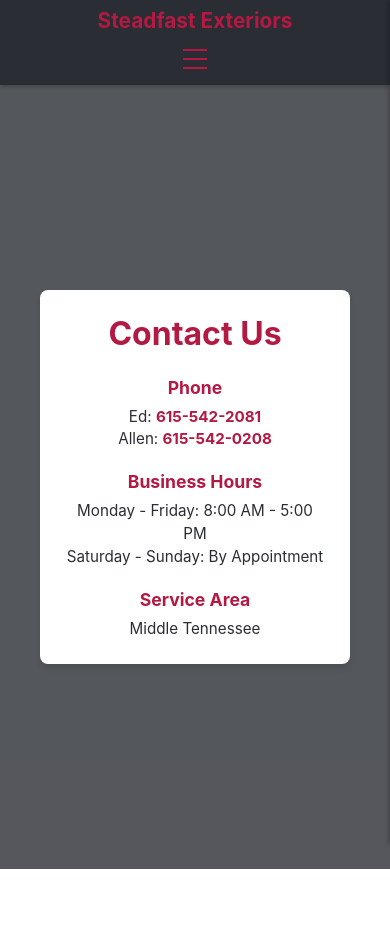
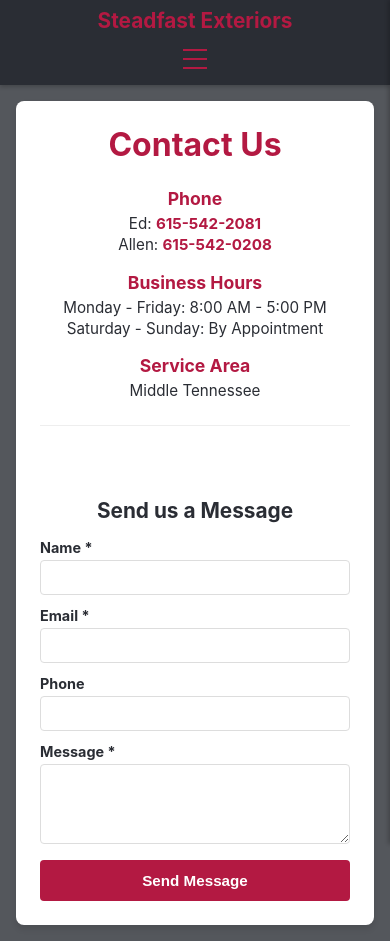
Before and after one commit to paigetreadway/steadfast, a React (Create React App) app: page /contact in a window 390 px wide. Before the commit the page ends 869 px from the top, so only its background shows below. Built offline with nearby package versions, Linux system fonts and the light colour scheme.

Commit message:
contact form

```diff
--- a/src/components/Contact.css
+++ b/src/components/Contact.css
@@ -3,7 +3,7 @@
   display: flex;
   justify-content: center;
   align-items: center;
-  padding: 2rem;
+  padding: 1.5rem;
   width: 100%;
   box-sizing: border-box;
   background-color: rgba(42, 45, 52, 0.8);
@@ -11,43 +11,58 @@
 
 .contact-content {
   width: 100%;
-  max-width: 600px;
+  max-width: 1000px;
   margin: 0 auto;
-  display: flex;
-  justify-content: center;
 }
 
 .contact-info {
-  text-align: center;
+  text-align: left;
   background-color: #ffffff;
-  padding: 2rem;
+  padding: 1.5rem 2rem;
   border-radius: 8px;
   box-shadow: 0 4px 6px rgba(0, 0, 0, 0.1);
   width: 100%;
+  display: flex;
+  gap: 2rem;
+}
+
+.contact-left {
+  flex: 1;
+  padding-right: 1.5rem;
+  border-right: 1px solid #eee;
+}
+
+.contact-right {
+  flex: 1;
+  padding-left: 1.5rem;
 }
 
 .contact-info h2 {
   color: #b31942;
-  margin-bottom: 2rem;
-  font-size: 2.5rem;
+  margin-bottom: 1.5rem;
+  font-size: 2rem;
+  text-align: left;
 }
 
 .contact-details {
   display: flex;
   flex-direction: column;
-  gap: 1.25rem;
+  gap: 1rem;
 }
 
 .contact-item h3 {
   color: #b31942;
-  margin-bottom: 0.5rem;
+  margin-bottom: 0.25rem;
   font-size: 1.1rem;
+  text-align: left;
 }
 
 .contact-item p {
   color: #2a2d34;
-  line-height: 1.5;
+  line-height: 1.4;
   font-size: 0.95rem;
+  text-align: left;
+  margin: 0;
 }
 
 .contact-item a {
@@ -62,17 +77,19 @@
 }
 
 .contact-form {
-  flex: 1.5;
+  padding-top: 1rem;
 }
 
 .contact-form h3 {
   color: #2a2d34;
   font-size: 1.3rem;
-  margin-bottom: 1.25rem;
+  margin-bottom: 1rem;
+  text-align: left;
 }
 
 .form-group {
-  margin-bottom: 1rem;
+  margin-bottom: 0.75rem;
+  text-align: left;
 }
 
 .form-group label {
@@ -94,7 +111,7 @@
 }
 
 .form-group textarea {
-  height: 100px;
+  height: 80px;
   resize: vertical;
 }
 
@@ -114,10 +131,28 @@
   border-radius: 4px;
   cursor: pointer;
   transition: background-color 0.3s ease;
+  width: 100%;
 }
 
 .submit-button:hover {
   background-color: #ff1f57;
+}
+
+.submit-status {
+  margin: 1rem 0;
+  padding: 0.75rem;
+  border-radius: 4px;
+  text-align: center;
+}
+
+.submit-status.success {
+  background-color: #e8f5e9;
+  color: #2e7d32;
+}
+
+.submit-status.error {
+  background-color: #ffebee;
+  color: #c62828;
 }
 
 /* Mobile styles */
@@ -126,40 +161,41 @@
     padding: 1rem;
   }
 
-  .contact-content {
+  .contact-info {
+    padding: 1.5rem;
     flex-direction: column;
-    padding: 1rem;
-    gap: 1rem;
-    margin: 0 0.5rem;
+    gap: 2rem;
   }
 
-  .contact-info {
-    padding: 1.5rem;
+  .contact-left {
+    padding-right: 0;
+    border-right: none;
+    border-bottom: 1px solid #eee;
+    padding-bottom: 1.5rem;
+  }
+
+  .contact-right {
+    padding-left: 0;
+    padding-top: 1.5rem;
   }
 
   .contact-info h2 {
     font-size: 2rem;
     margin-bottom: 1.5rem;
+    text-align: center;
   }
 
   .contact-details {
-    font-size: 0.9rem;
+    gap: 1rem;
   }
 
-  .contact-form {
-    padding-top: 0.75rem;
-  }
-
-  .contact-item {
+  .contact-item h3,
+  .contact-item p,
+  .contact-form h3 {
     text-align: center;
   }
 
-  .form-group {
-    margin-bottom: 0.75rem;
-  }
-
   .submit-button {
-    width: 100%;
     padding: 0.75rem;
   }
 }
--- a/src/components/Contact.js
+++ b/src/components/Contact.js
@@ -1,63 +1,52 @@
-import React from "react";
-// import emailjs from "@emailjs/browser";
+import React, { useState, useRef } from "react";
+import emailjs from "@emailjs/browser";
 import "./Contact.css";
 
 const Contact = () => {
-  // const form = useRef();
-  // const [isSubmitting, setIsSubmitting] = useState(false);
-  // const [submitStatus, setSubmitStatus] = useState({
-  //   message: "",
-  //   isError: false,
-  // });
+  const form = useRef();
+  const [isSubmitting, setIsSubmitting] = useState(false);
+  const [submitStatus, setSubmitStatus] = useState({
+    message: "",
+    isError: false,
+  });
 
-  // const handleSubmit = (e) => {
-  //   e.preventDefault();
-  //   setIsSubmitting(true);
-  //   setSubmitStatus({ message: "", isError: false });
+  const handleSubmit = (e) => {
+    e.preventDefault();
+    setIsSubmitting(true);
+    setSubmitStatus({ message: "", isError: false });
 
-  //   // Temporarily disabled EmailJS functionality
-  //   /*
-  //   emailjs
-  //     .sendForm(
-  //       "YOUR_SERVICE_ID",
-  //       "YOUR_TEMPLATE_ID",
-  //       form.current,
-  //       "YOUR_PUBLIC_KEY"
-  //     )
-  //     .then((result) => {
-  //       setSubmitStatus({
-  //         message: "Message sent successfully! We will get back to you soon.",
-  //         isError: false,
-  //       });
-  //       // Reset form
-  //       form.current.reset();
-  //     })
-  //     .catch((error) => {
-  //       setSubmitStatus({
-  //         message: "Failed to send message. Please try again later.",
-  //         isError: true,
-  //       });
-  //     })
-  //     .finally(() => {
-  //       setIsSubmitting(false);
-  //     });
-  //   */
-
-  //   // Temporary placeholder for form submission
-  //   setTimeout(() => {
-  //     setSubmitStatus({
-  //       message: "This feature is coming soon!",
-  //       isError: false,
-  //     });
-  //     setIsSubmitting(false);
-  //     form.current.reset();
-  //   }, 1000);
-  // };
+    emailjs
+      .sendForm(
+        "service_csww8qs",
+        "template_3dyhlyt",
+        form.current,
+        "F7F1yxZxPTPPJ7A6X"
+      )
+      .then((result) => {
+        setSubmitStatus({
+          message: "Message sent successfully! We will get back to you soon.",
+          isError: false,
+        });
+        // Reset form
+        form.current.reset();
+      })
+      .catch((error) => {
+        setSubmitStatus({
+          message: "Failed to send message. Please try again later.",
+          isError: true,
+        });
+        console.error("EmailJS Error:", error);
+      })
+      .finally(() => {
+        setIsSubmitting(false);
+      });
+  };
 
   return (
     <div className="contact-container">
       <div className="contact-content">
         <div className="contact-info">
+          <div className="contact-left">
             <h2>Contact Us</h2>
             <div className="contact-details">
               <div className="contact-item">
@@ -80,7 +69,7 @@
             </div>
           </div>
 
-        {/* Contact form temporarily disabled
+          <div className="contact-right">
             <div className="contact-form">
               <h3>Send us a Message</h3>
               <form ref={form} onSubmit={handleSubmit}>
@@ -91,7 +80,12 @@
 
                 <div className="form-group">
                   <label htmlFor="user_email">Email *</label>
-              <input type="email" id="user_email" name="user_email" required />
+                  <input
+                    type="email"
+                    id="user_email"
+                    name="user_email"
+                    required
+                  />
                 </div>
 
                 <div className="form-group">
@@ -128,7 +122,8 @@
                 </button>
               </form>
             </div>
-        */}
+          </div>
+        </div>
       </div>
     </div>
   );
```
Lines whose indentation alone changed are shown as unchanged.
